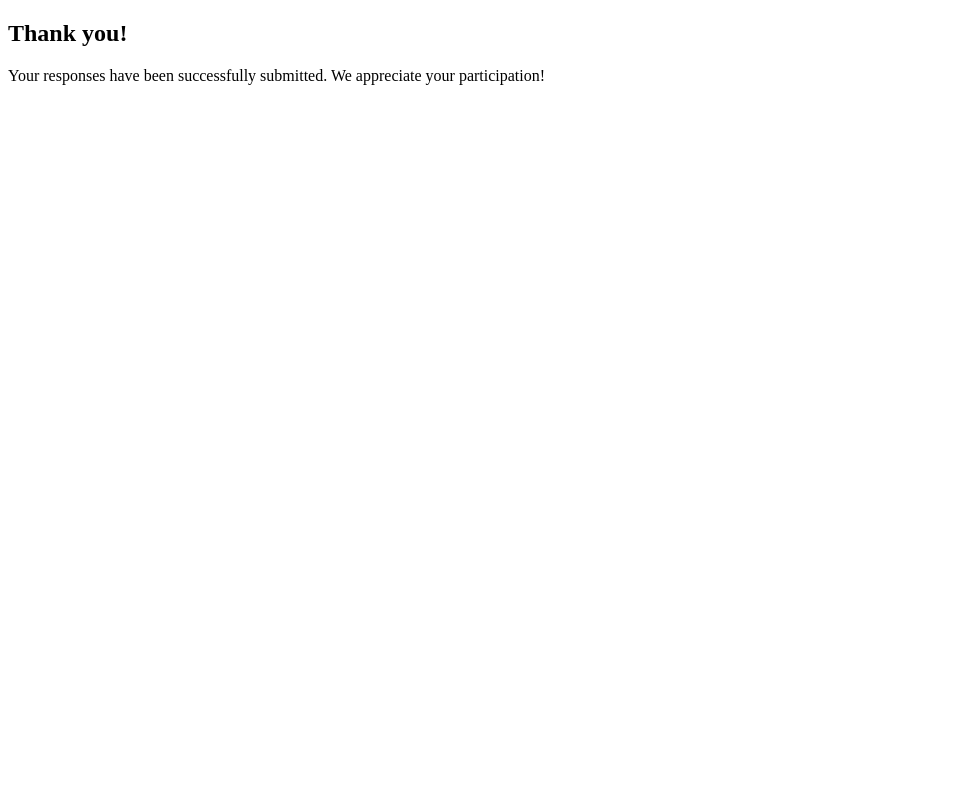
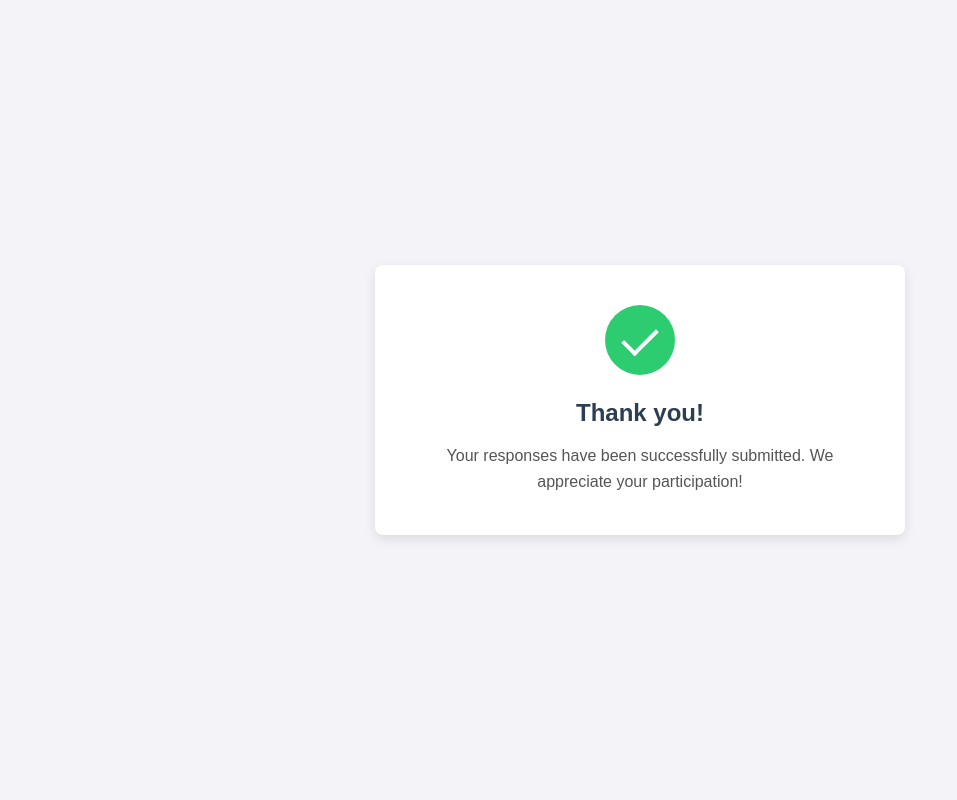
Before and after one commit to Vinay9015/Survey, a Flask app: page /thankyou in a window 1280 px wide. Shown: the whole page, without its empty margins (0-957 px from the left). Run offline with Flask 3, Linux system fonts and the light colour scheme.

Commit message:
thankyou changes

```diff
--- /dev/null
+++ b/templates/thankyou.css
@@ -0,0 +1,51 @@
+body {
+  font-family: 'Arial', sans-serif;
+  background-color: #f4f4f8;
+  display: flex;
+  justify-content: center;
+  align-items: center;
+  height: 100vh;
+  margin: 0;
+}
+
+.thank-you-container {
+  background-color: white;
+  padding: 40px;
+  border-radius: 8px;
+  box-shadow: 0 4px 12px rgba(0, 0, 0, 0.1);
+  width: 450px;
+  text-align: center;
+}
+
+h2 {
+  color: #2c3e50;
+  margin-top: 0;
+  margin-bottom: 16px;
+}
+
+p {
+  color: #555;
+  font-size: 16px;
+  line-height: 1.6;
+  margin: 0;
+}
+
+.success-icon {
+  width: 70px;
+  height: 70px;
+  background-color: #2ecc71;
+  border-radius: 50%;
+  display: flex;
+  justify-content: center;
+  align-items: center;
+  margin: 0 auto 24px auto;
+}
+
+.checkmark {
+  width: 30px;
+  height: 15px;
+  border-left: 4px solid white;
+  border-bottom: 4px solid white;
+  transform: rotate(-45deg);
+  margin-top: -5px;
+}
--- a/templates/thankyou.html
+++ b/templates/thankyou.html
@@ -2,9 +2,15 @@
 <html>
 <head>
   <title>Thank You</title>
+  <link rel="stylesheet" href="thankyou.css">
 </head>
 <body>
-  <h2>Thank you!</h2>
-  <p>Your responses have been successfully submitted. We appreciate your participation!</p>
+  <div class="thank-you-container">
+    <div class="success-icon">
+      <div class="checkmark"></div>
+    </div>
+    <h2>Thank you!</h2>
+    <p>Your responses have been successfully submitted. We appreciate your participation!</p>
+  </div>
 </body>
 </html>
```
